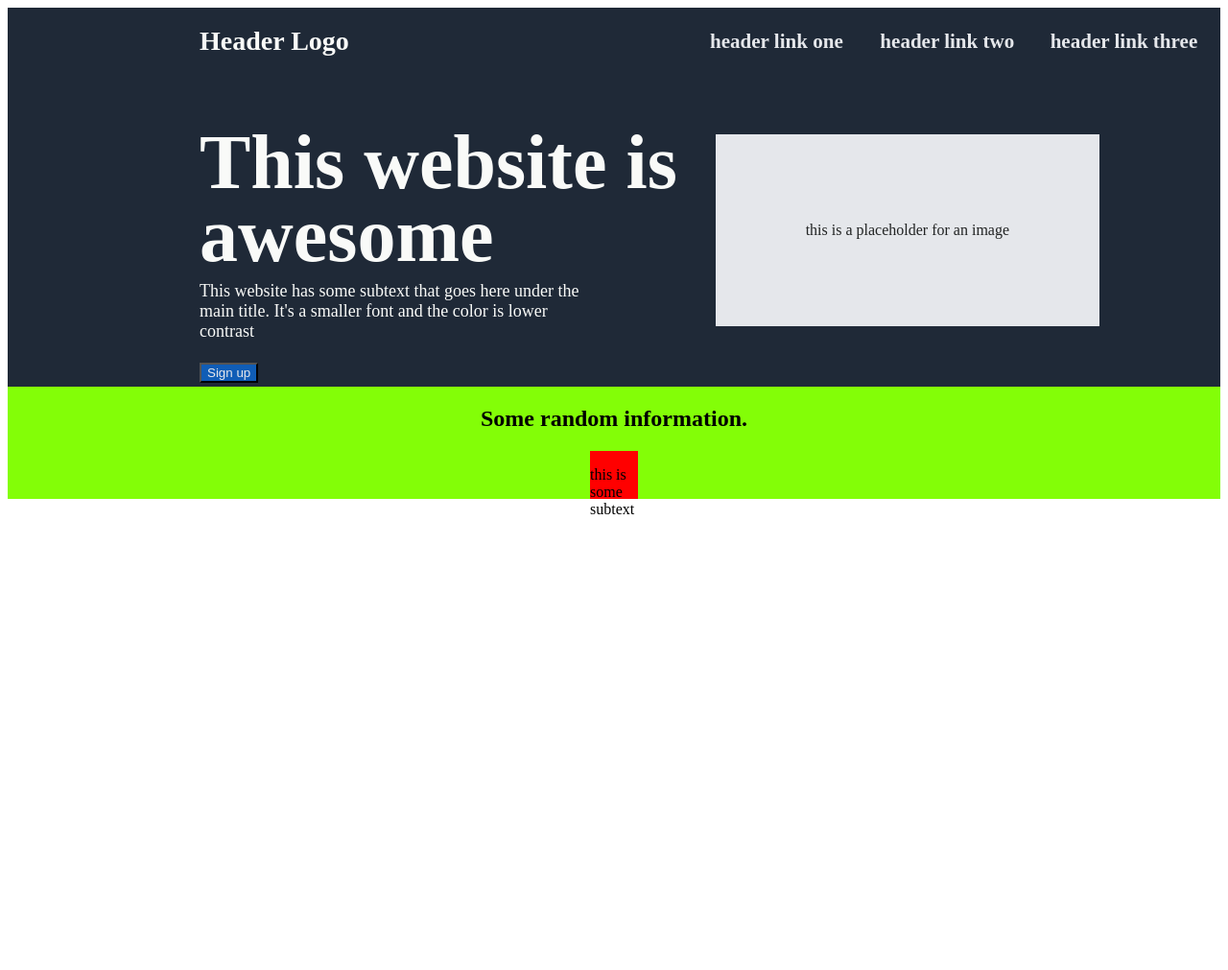
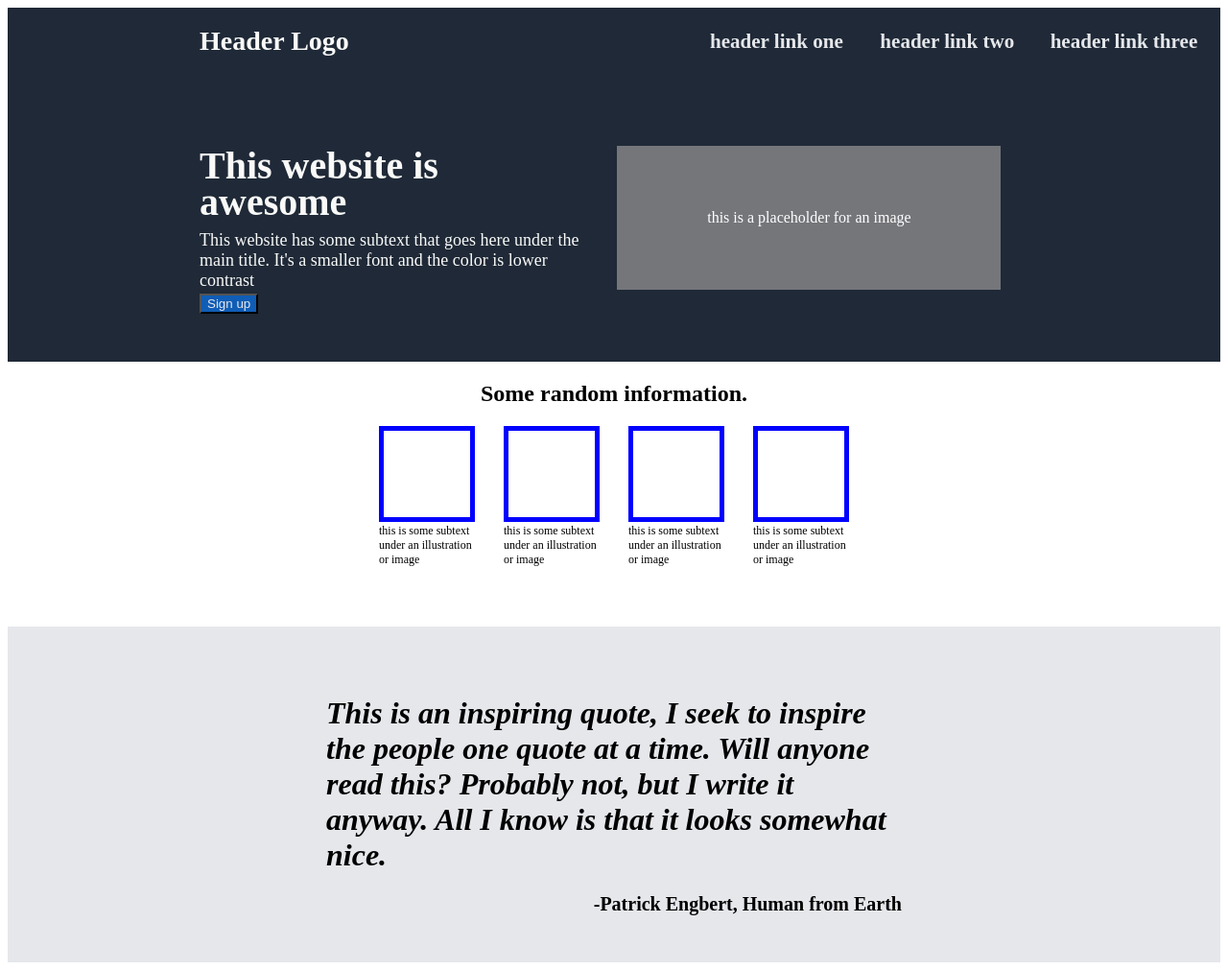
Before and after one commit to pengbert1/odin-LandingPage, a plain HTML site: page index.html in a window 1280 px wide. Shown: the whole page at 96% size. Before the commit the page ends 800 px from the top, so only its background shows below. Drawn offline with Linux system fonts and the light colour scheme.

Commit message:
fixed up some styling. added info and quote section

```diff
--- a/index.html
+++ b/index.html
@@ -63,15 +63,51 @@
             <h2> <strong>Some random information.</strong> </h2>
 
             <div class="boxes">
-                <div class="box-1">
-                    <p>this is some subtext</p>
+
+
+                <div class="card">
+                    <div class="box">
+
+                    </div>
+                    <p>this is some subtext under an illustration or image</p>
                 </div>
+
+                <div class="card">
+                    <div class="box">
+
+                    </div>
+                    <p>this is some subtext under an illustration or image</p>
+                </div>
+
+                <div class="card">
+                    <div class="box">
+
+                    </div>
+                    <p>this is some subtext under an illustration or image</p>
+                </div>
+
+                <div class="card">
+                    <div class="box">
+
+                    </div>
+                    <p>this is some subtext under an illustration or image</p>
+                </div>
+
+
+
+
             </div>
         </div>
 
 
 
         <div class="third-fourth">
+
+            <div id="inspiring-quote">
+                <h1><em>This is an inspiring quote, I seek to inspire the people one quote at a time. Will
+                    anyone read this? Probably not, but I write it anyway. All I know is that it looks somewhat nice.</em></h1>
+                    <p><strong>-Patrick Engbert, Human from Earth</strong></p>
+            </div>
 
         </div>
 
--- a/style.css
+++ b/style.css
@@ -2,6 +2,7 @@
 .flex-container{
     display: flex;
     gap: 0;
+    flex-basis: 1;
 
 }
 
@@ -16,16 +17,42 @@
 
 
 .second-fourth{
-    background-color: #83fe07;
     display: flex;
 
     flex-direction: column;
     justify-content: center;
     align-items: center;
+
+    padding-bottom: 50px;
+
 }
 
 .third-fourth{
     background-color: #E5E7EB;
+    margin-top: 0px;
+    display: flex;
+    justify-content: center;
+    align-items: center;
+
+
+
+}
+
+#inspiring-quote{
+    margin-top: 50px;
+    height: 200px;
+    width: 600px;
+    margin-bottom: 100px;
+
+
+
+}
+
+#inspiring-quote p{
+    margin-top: 0px;
+    color:#000000;
+    text-align: right;
+    font-size: 20px;
 }
 
 .header-top{
@@ -34,11 +61,33 @@
 
 }
 
-.boxes div{
+.boxes {
     display: flex;
-    background: red;
-    height: 50px;
-    width: 50px;
+    justify-content: center;
+    gap: 30px;
+
+}
+
+.box {
+    background: rgb(255, 255, 255);
+    border: 5px solid blue;
+    box-sizing: border-box;
+    height: 100px;
+    width: 100px;
+
+
+}
+
+.card{
+    width: 100px;
+
+}
+
+.card p{
+    margin-top: 2px;
+    font-size: 12px;
+
+
 }
 
 .header-top div {
@@ -74,12 +123,14 @@
     display: flex;
     align-items: center;
     gap: 40px;
+    padding-bottom: 50px;
+
 
 }
 
 .img-placeholder{
-    background-color: #e5e7eb;
-    height: 200px;
+    background-color: #75767a;
+    height: 150px;
     width: 400px;
     align-self:center;
     text-align: center;
@@ -87,14 +138,17 @@
     display: flex;
     justify-content: center;
     align-items: center;
+    margin-top: 50px;
+    color: white;
 
 
 
 }
 
 .top-third-text{
+    margin-top: 50px;
     margin-left: 200px;
-    font-size: 40px;
+    font-size: 20px;
 
 }
 
```
